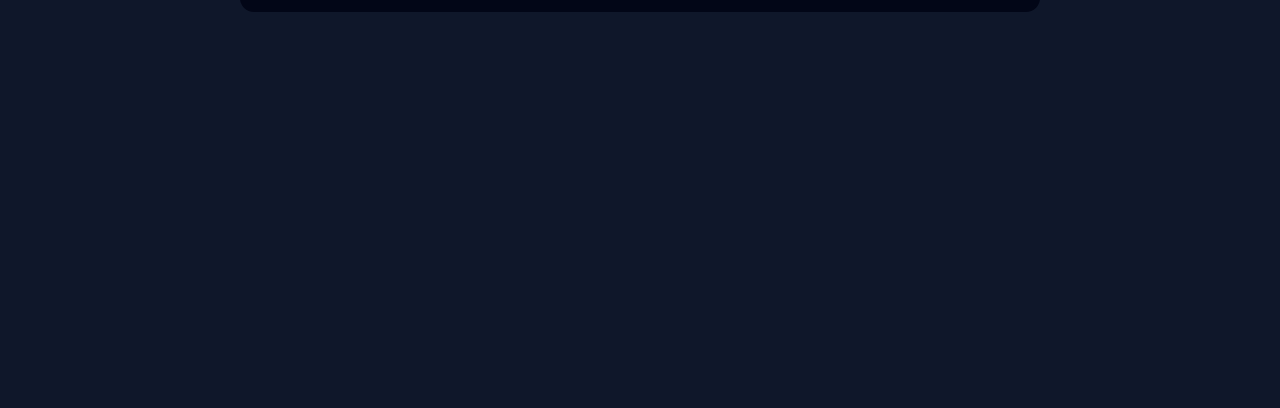
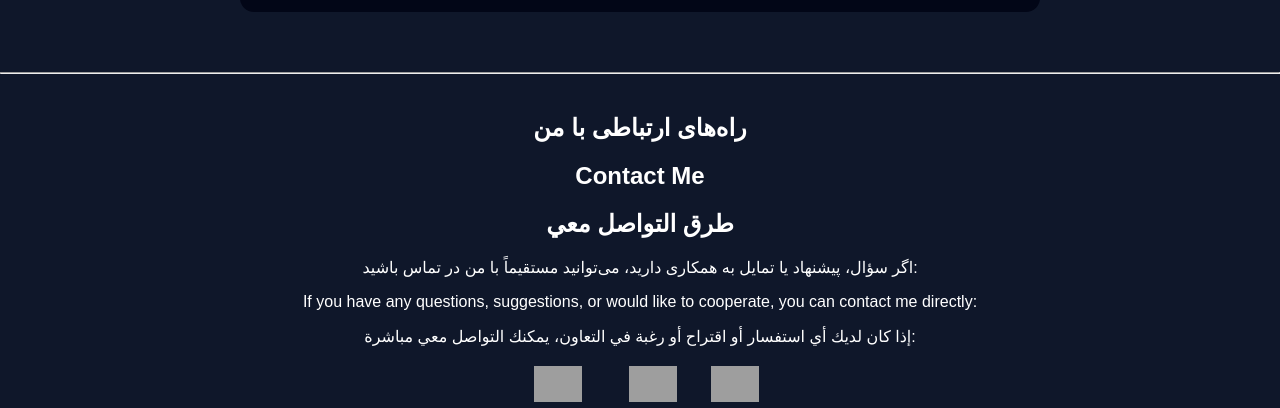
Before and after one commit to Abdollahbaloch/Support-fund, a plain HTML site: page index.html in a window 1280 px wide. Shown: the part 1412-1820 px from the top of the page. Before the commit the page ends 1444 px from the top, so only its background shows below. Drawn offline with Linux system fonts and the light colour scheme; grey boxes are pictures that could not be loaded.

Commit message:
Update index.html

```diff
--- a/index.html
+++ b/index.html
@@ -246,3 +246,50 @@ function copyWallet(lang){
 
 </body>
 </html>
+<hr style="margin:40px 0;">
+
+<div class="contact-section" style="text-align:center;">
+
+  <h2 data-lang="fa">راه‌های ارتباطی با من</h2>
+  <h2 data-lang="en">Contact Me</h2>
+  <h2 data-lang="ar">طرق التواصل معي</h2>
+
+  <p data-lang="fa">
+    اگر سؤال، پیشنهاد یا تمایل به همکاری دارید، می‌توانید مستقیماً با من در تماس باشید:
+  </p>
+  <p data-lang="en">
+    If you have any questions, suggestions, or would like to cooperate, you can contact me directly:
+  </p>
+  <p data-lang="ar">
+    إذا كان لديك أي استفسار أو اقتراح أو رغبة في التعاون، يمكنك التواصل معي مباشرة:
+  </p>
+
+  <div style="margin-top:20px; display:flex; justify-content:center; gap:25px; flex-wrap:wrap;">
+
+    <!-- WhatsApp -->
+    <a href="https://wa.me/46722581356" target="_blank" style="text-decoration:none; color:#25D366;">
+      <div style="display:flex; flex-direction:column; align-items:center;">
+        <img src="https://cdn-icons-png.flaticon.com/512/733/733585.png" width="48" alt="WhatsApp">
+        <span style="margin-top:6px;">WhatsApp</span>
+      </div>
+    </a>
+
+    <!-- Telegram -->
+    <a href="https://t.me/abdollah_baloch369" target="_blank" style="text-decoration:none; color:#229ED9;">
+      <div style="display:flex; flex-direction:column; align-items:center;">
+        <img src="https://cdn-icons-png.flaticon.com/512/2111/2111646.png" width="48" alt="Telegram">
+        <span style="margin-top:6px;">Telegram</span>
+      </div>
+    </a>
+
+    <!-- Email -->
+    <a href="mailto:Abdollahbaloch369@gmail.com" style="text-decoration:none; color:#EA4335;">
+      <div style="display:flex; flex-direction:column; align-items:center;">
+        <img src="https://cdn-icons-png.flaticon.com/512/732/732200.png" width="48" alt="Email">
+        <span style="margin-top:6px;">Email</span>
+      </div>
+    </a>
+
+  </div>
+
+</div>
```
